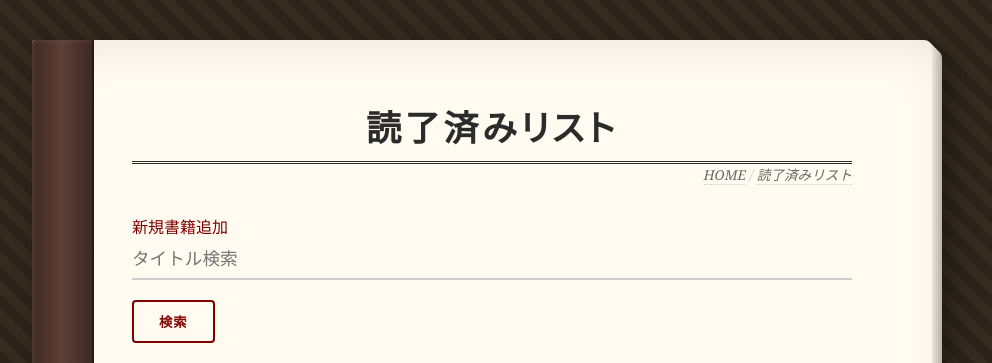
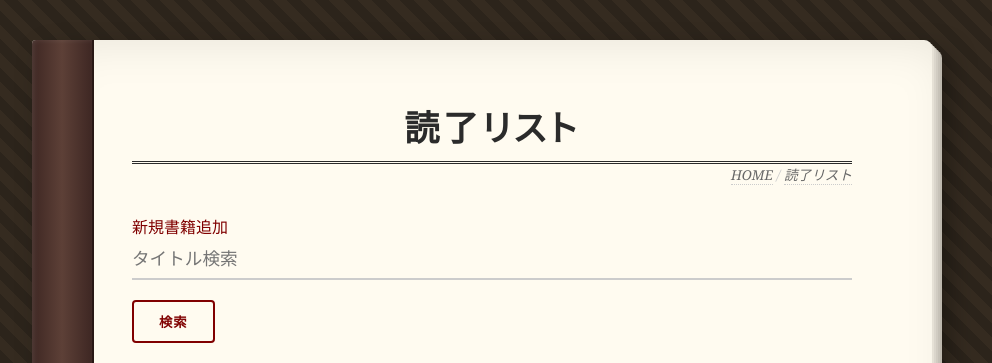
Before and after one commit to OOP2-2025-final-G19/book_list, a Flask app: page /books/read in a window 1280 px wide. Shown: the top 363 px of the page, without its empty margins (158-1150 px from the left). Run offline with Flask 3, Linux system fonts and the light colour scheme.

Commit message:
読了済みリスト->読了リスト
細かい調整も

```diff
--- a/templates/index.html
+++ b/templates/index.html
@@ -13,7 +13,7 @@
 
   <ul class="menu-list">
     <li><a href="{{ url_for('registration.add') }}">書籍登録</a></li>
-    <li><a href="{{ url_for('registration.read_list') }}">読了済みリスト</a></li>
+    <li><a href="{{ url_for('registration.read_list') }}">読了リスト</a></li>
     <li><a href="{{ url_for('registration.unread_list') }}">未読リスト</a></li>
     <li><a href="{{ url_for('registration.graphs') }}">グラフページ</a></li>
   </ul>
--- a/templates/registration_read_list.html
+++ b/templates/registration_read_list.html
@@ -3,16 +3,16 @@
 
 <head>
     <meta charset="UTF-8">
-    <title>読了済みリスト</title>
+    <title>読了リスト</title>
     <link rel="stylesheet" href="{{ url_for('static', filename='base-style.css') }}">
 </head>
 
 <body>
-    <h1>読了済みリスト</h1>
+    <h1>読了リスト</h1>
 
     <ul class="breadcrumb">
         <li><a href="{{ url_for('index') }}">HOME</a></li>
-        <li><a href="{{ url_for('registration.read_list') }}">読了済みリスト</a></li>
+        <li><a href="{{ url_for('registration.read_list') }}">読了リスト</a></li>
     </ul>
 
     <a href="{{ url_for('registration.add') }}">新規書籍追加</a>
--- a/templates/registration_unread_list.html
+++ b/templates/registration_unread_list.html
@@ -8,7 +8,7 @@
 </head>
 
 <body>
-    <h1>{{ title }}</h1>
+    <h1>未読リスト</h1>
 
     <ul class="breadcrumb">
         <li><a href="{{ url_for('index') }}">HOME</a></li>
```
